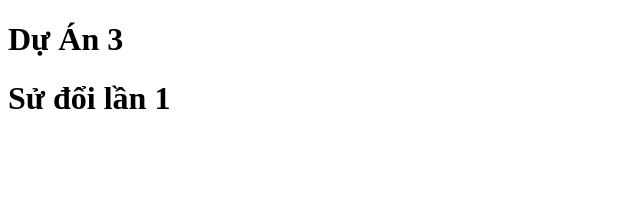
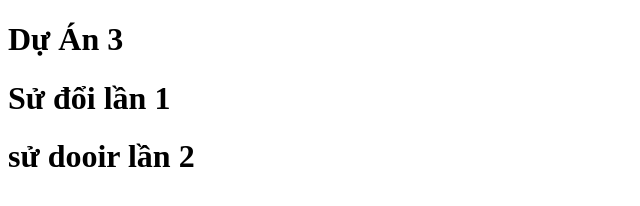
Before and after one commit to tien-cmd/DuAn3, a plain HTML site: page index.html in a window 1280 px wide. Shown: the whole page, without its empty margins (0-640 px from the left). Drawn offline with Linux system fonts and the light colour scheme.

Commit message:
test commit lan 3

```diff
--- a/index.html
+++ b/index.html
@@ -8,5 +8,6 @@
   <body>
     <h1>Dự Án 3</h1>
     <h1>Sử đổi lần 1</h1>
+    <h1>sử dooir lần 2</h1>
   </body>
 </html>
```
